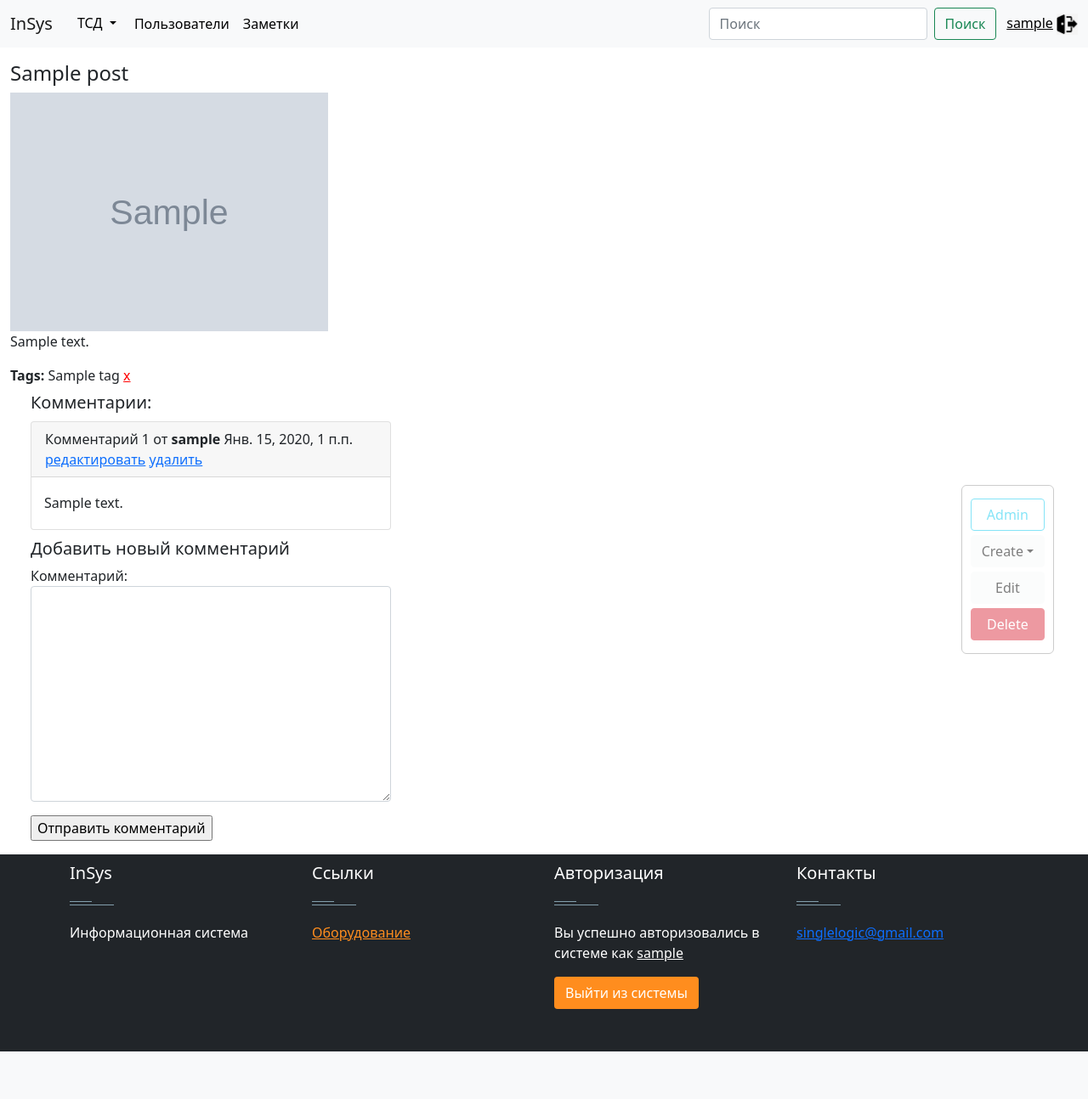
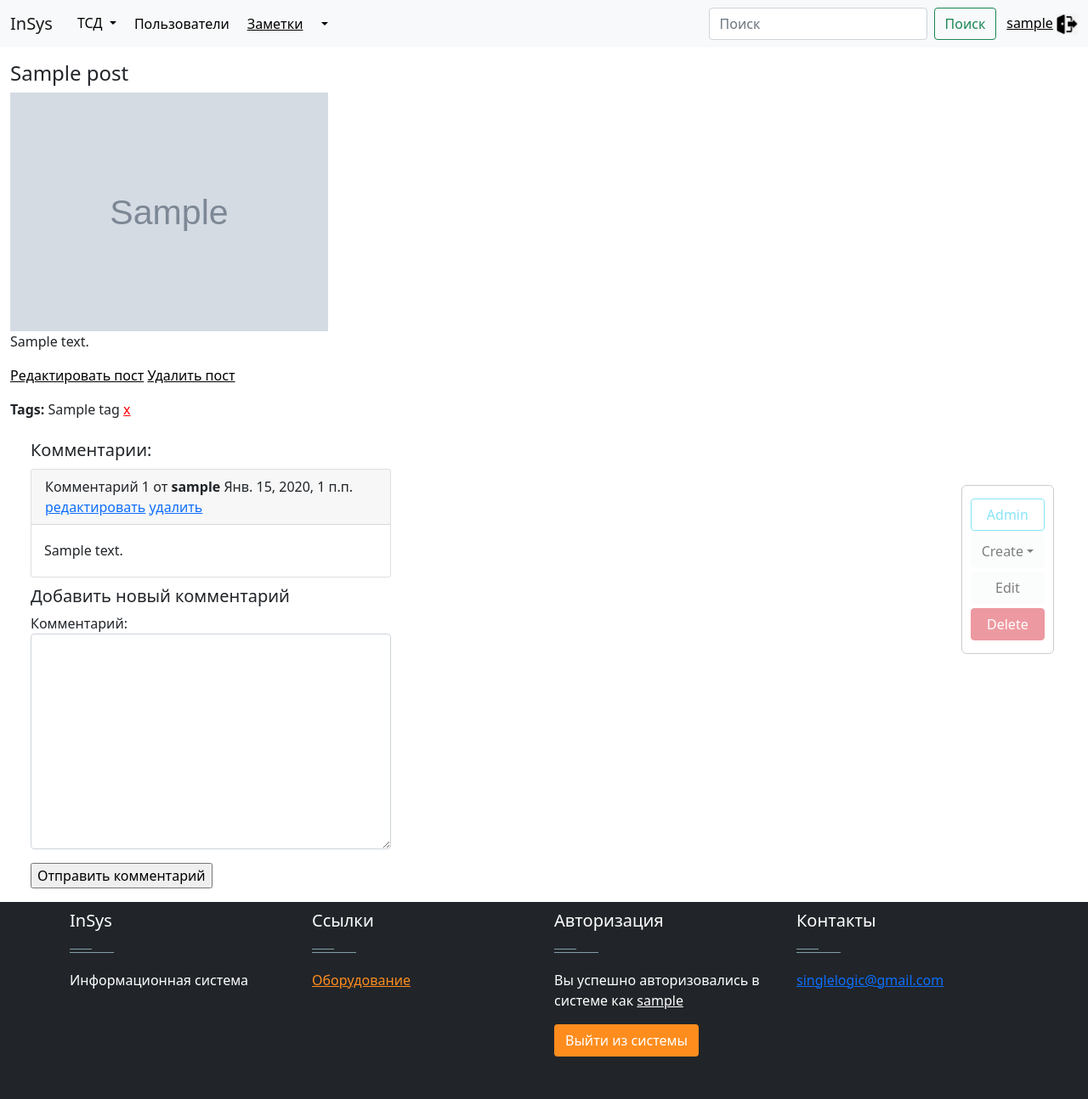
Before and after one commit to Singlelogic/inportal, a Django app: a page that uses templates/basic.html in a window 1280 px wide. Shown: the whole page at 85% size. Before the commit the page ends 1238 px from the top, so only its background shows below. Run offline with Django 3.2, Linux system fonts and the light colour scheme; a user stored in the database is signed in; tables that the repository leaves empty hold one stand-in row (values such as "Sample post"); grey boxes marked "Sample" are stand-in pictures; parts of the project's set-up code (start-up, migrations or seed data) failed here and were passed over; some libraries are stand-ins or nearby versions.

Commit message:
Added links to create posts and tags

```diff
--- a/blog/templates/blog/post_detail.html
+++ b/blog/templates/blog/post_detail.html
@@ -17,10 +17,22 @@
         {{ post.body|safe }}
     </p>
 
+    {% if post.user == request.user %}
+    <p>
+    <a href="{{ post.get_update_url }}" style="color: black">Редактировать пост</a>
+    <a href="{{ post.get_delete_url }}" style="color: black">Удалить пост</a>
+    </p>
+    {% endif %}
+
+    <p>
     <b>Tags:</b>
     {% for tag in tags %}
-        {{ tag }} <a href="{% url 'tag_delete_in_post' post_id=post.pk tag_id=tag.pk %}" style="color: red">x</a>
+        {{ tag }}
+        {% if post.user == request.user %}
+            <a href="{% url 'tag_delete_in_post' post_id=post.pk tag_id=tag.pk %}" style="color: red">x</a>
+        {% endif %}
     {% endfor %}
+    </p>
 
 {% endblock %}
 
--- a/templates/basic.html
+++ b/templates/basic.html
@@ -43,11 +43,29 @@
                                 </li>
 
 <!--############################################################## FOR BLOG ##############################################################-->
+<!--                                {% if request.user.is_authenticated and request.user.is_staff %}-->
+<!--                                    <li class="nav-item">-->
+<!--                                        <a class="nav-link" href="{% url 'post_list_url' %}" style="color: black;">Заметки</a>-->
+<!--                                    </li>-->
+<!--                                {% endif %}-->
+
                                 {% if request.user.is_authenticated and request.user.is_staff %}
-                                    <li class="nav-item">
-                                        <a class="nav-link" href="{% url 'post_list_url' %}" style="color: black;">Заметки</a>
-                                    </li>
+                                    <div class="btn-group">
+                                        <button type="button" class="btn btn-secondary btn-light">
+                                            <a href="{% url 'post_list_url' %}" style="color: black;">Заметки</a>
+                                        </button>
+                                        <button type="button"
+                                                class="btn btn-secondary dropdown-toggle dropdown-toggle-split btn-light"
+                                                data-toggle="dropdown" aria-haspopup="true" aria-expanded="false">
+                                            <span class="sr-only"></span>
+                                        </button>
+                                        <div class="dropdown-menu">
+                                            <a class="dropdown-item" href="{% url 'post_create_url' %}">Новый пост</a>
+                                            <a class="dropdown-item" href="{% url 'tag_create_url' %}">Новый тэг</a>
+                                        </div>
+                                    </div>
                                 {% endif %}
+
 <!--############################################################ END FOR BLOG ############################################################-->
 
                             </ul>
```
